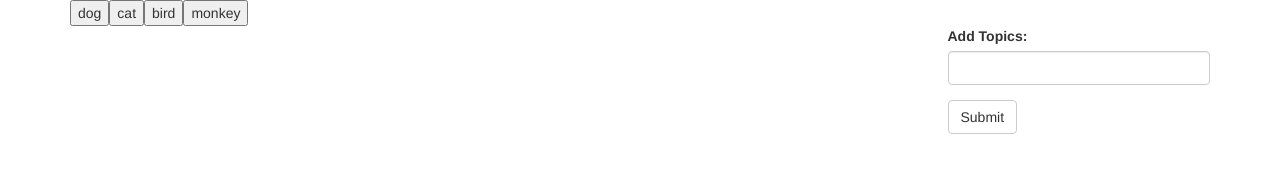
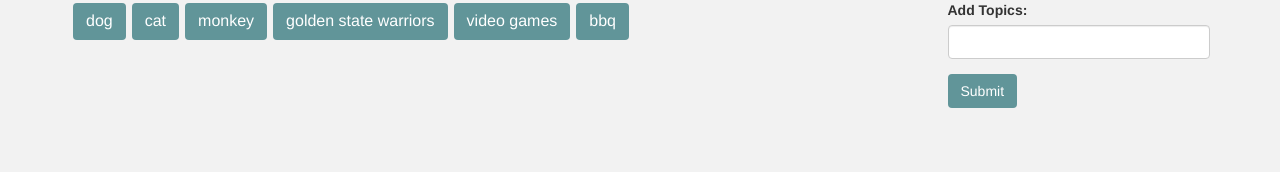
Before and after one commit to DeeVine/GifTastic, a plain HTML site: page index.html in a window 1280 px wide. Drawn offline with nearby package versions, Linux system fonts and the light colour scheme.

Commit message:
upadated code

```diff
--- a/assets/css/style.css
+++ b/assets/css/style.css
@@ -0,0 +1,22 @@
+body {
+	background-color: #F2F2F2;
+}
+
+button {
+	background-color: #619599;
+	color: white;
+}
+
+.gif-button {
+	font-size: 16px;
+	margin: 3px;
+}
+
+.item {
+	float: left;
+	margin-right: 15px;
+}
+
+/*.gif {
+	float: left;
+}*/
--- a/assets/javascript/app.js
+++ b/assets/javascript/app.js
@@ -1,4 +1,4 @@
-var topicsArray = ['dog', 'cat', 'bird', 'monkey'];
+var topicsArray = ['dog', 'cat', 'monkey', 'golden state warriors', 'video games', 'bbq'];
 
 generateButtons();
 //generate initial buttons
@@ -7,6 +7,7 @@
 	for (var i = 0; i < topicsArray.length; i++) {
 	var b = $('<button>');
 	b.addClass('gif-button');
+  b.addClass('btn');
 	b.attr('button-text', topicsArray[i]);
 	b.text(topicsArray[i]);
 	$('#gif-buttons').append(b);
@@ -22,12 +23,11 @@
       generateButtons();
 });
 
-
 renderGifs();
 
 function renderGifs() {
 
-	$(".gif-button").on("click", function() {
+	$(".gif-button").off().on("click", function() {
   // In this case, the "this" keyword refers to the button that was clicked
   $('.gifs-go-here').empty();
 
@@ -74,8 +74,8 @@
           topicImage.attr("data-animate", results[i].images.fixed_height.url);
 
           // Appending the paragraph and topicImage we created to the "gifDiv" div we created
+          gifDiv.append(p);
           gifDiv.append(topicImage);
-          gifDiv.append(p);
 
           // Prepending the gifDiv to the "#gifs-appear-here" div in the HTML
           $(".gifs-go-here").prepend(gifDiv);
--- a/index.html
+++ b/index.html
@@ -3,19 +3,18 @@
 
 <head>
   <meta charset="utf-8">
-  <title>Giftastic</title>
+  <title>Giftastic Things I like</title>
 </head>
+
+<link rel="stylesheet" href="https://maxcdn.bootstrapcdn.com/bootstrap/3.3.6/css/bootstrap.min.css" integrity="sha384-1q8mTJOASx8j1Au+a5WDVnPi2lkFfwwEAa8hDDdjZlpLegxhjVME1fgjWPGmkzs7" crossorigin="anonymous">
+<script src="https://cdnjs.cloudflare.com/ajax/libs/jquery/3.2.1/jquery.min.js"></script>
+<link rel="stylesheet" type="text/css" href="assets/css/style.css">
 
 <body>
   <div class = "container">
     <div class = "row">
-      <div class = "col-md-12" id = "gif-buttons">
+      <div class = "col-md-9" id = "gif-buttons">
       <!-- gif buttons go here -->
-      </div>
-    </div>
-
-    <div class = "row">
-      <div class = "col-md-9 gifs-go-here">
       </div>
       <div class = "col-md-3">
         <form role="form">
@@ -23,16 +22,17 @@
             <label for="name-input">Add Topics:</label>
             <input class="form-control" id="name-input" type="text">
           </div>
-          <button class="btn btn-default" id="add-button" type="submit">Submit</button>
+          <button class="btn" id="add-button" type="submit">Submit</button>
         </form>
       </div>
     </div>
+
+    <div class = "row">
+      <div class = "col-md-12 gifs-go-here">
+      </div>
+    </div>
   </div>
-
-  <link rel="stylesheet" href="https://maxcdn.bootstrapcdn.com/bootstrap/3.3.6/css/bootstrap.min.css" integrity="sha384-1q8mTJOASx8j1Au+a5WDVnPi2lkFfwwEAa8hDDdjZlpLegxhjVME1fgjWPGmkzs7" crossorigin="anonymous">
-  <script src="https://cdnjs.cloudflare.com/ajax/libs/jquery/3.2.1/jquery.min.js"></script>
   <script type="text/javascript" src="assets/javascript/app.js"></script>
-
 </body>
 
 </html>
```
Also changed, not shown: 1 other file.
